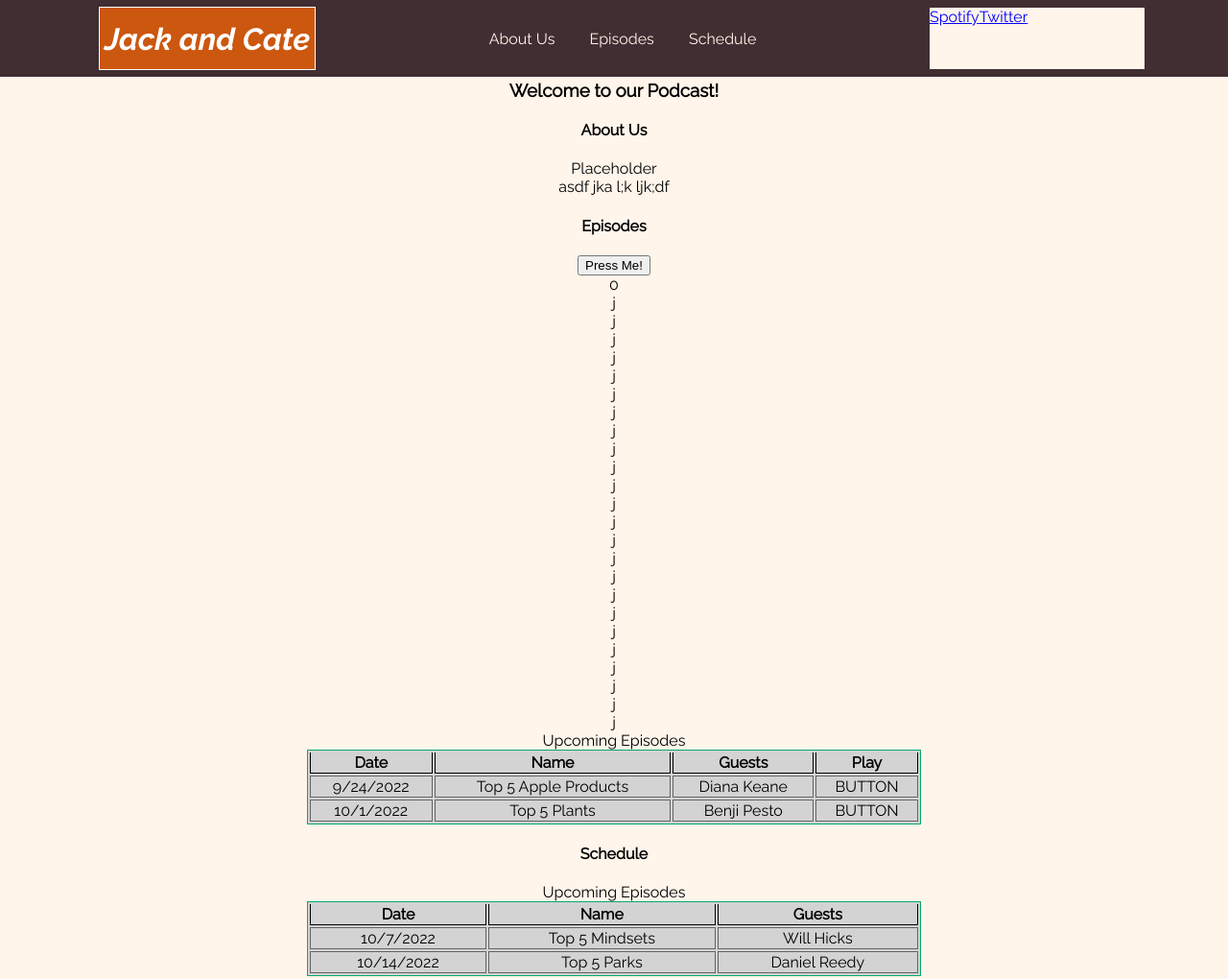
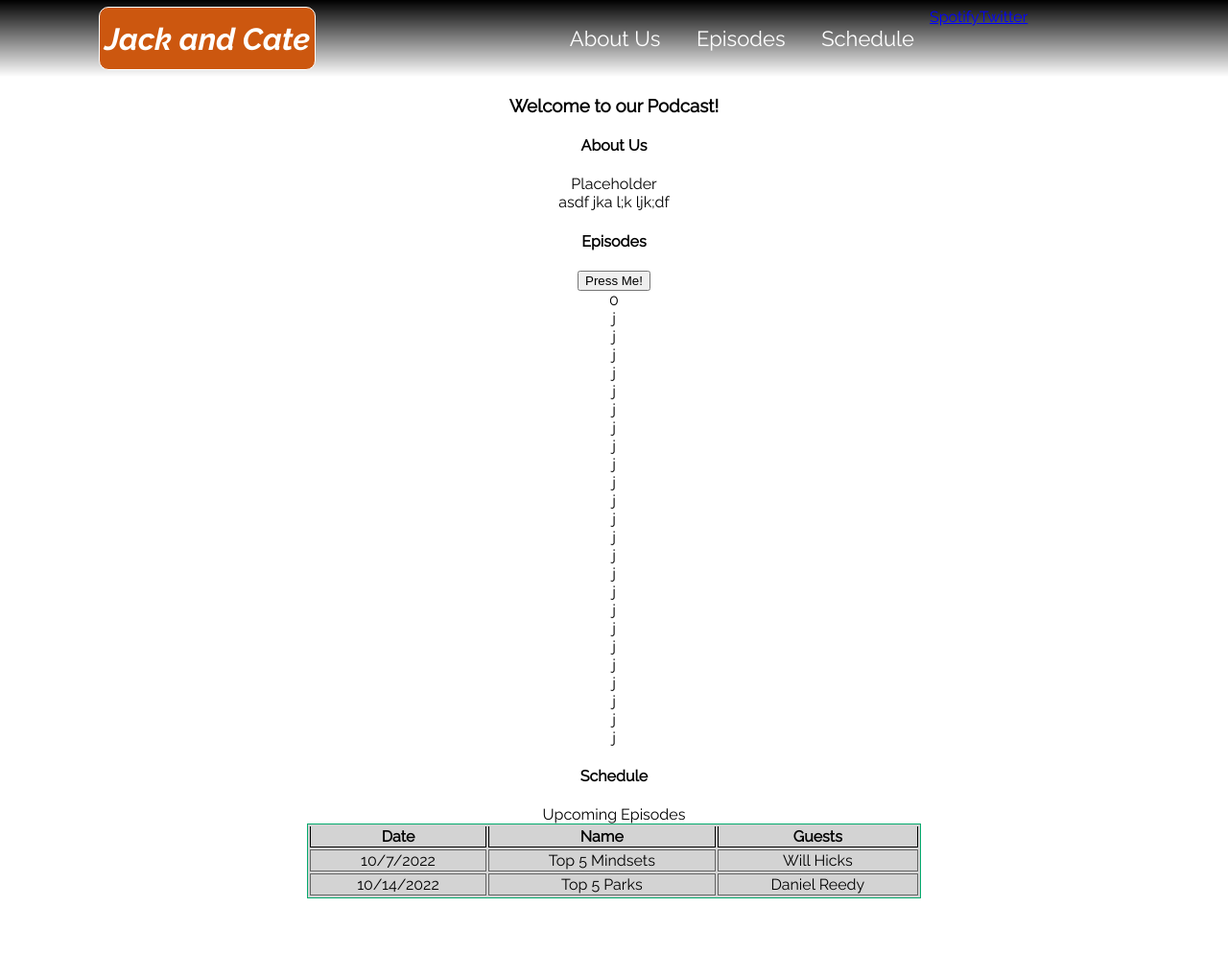
Before and after one commit to danielreedy21/Jack-and-Cate-PodcastWebApp, a plain HTML site: page index.html in a window 1280 px wide. Shown: the top 1020 px of the page at 96% size. Drawn offline with Linux system fonts and the light colour scheme.

Commit message:
Style changes

```diff
--- a/index.html
+++ b/index.html
@@ -13,7 +13,7 @@
     <link href="https://fonts.googleapis.com/css2?family=Abril+Fatface&family=Merriweather&family=Raleway:ital,wght@0,400;1,700&family=Roboto&display=swap" rel="stylesheet">
 
 
-    <title>Jack and Cate - Podcast</title>
+    <title>Fabulous Five Podcast</title>
 </head>
 
 
@@ -73,31 +73,6 @@
             <p>j</p>
             <p>j</p>
             <p>j</p>
-            <table>
-                <caption>Upcoming Episodes</caption>
-                <thead>
-                    <tr>
-                        <th id="col1">Date</th>
-                        <th id="col2">Name</th>
-                        <th id="col3">Guests</th>
-                        <th id="col4">Play</th>
-                    </tr>
-                </thead>
-                <tbody>
-                    <tr>
-                        <td headers="col1">9/24/2022</td>
-                        <td headers="col2">Top 5 Apple Products</td>
-                        <td headers="col3">Diana Keane</td>
-                        <td headers="col4">BUTTON</td>
-                    </tr>
-                    <tr>
-                        <td headers="col1">10/1/2022</td>
-                        <td headers="col2">Top 5 Plants</td>
-                        <td headers="col3">Benji Pesto</td>
-                        <td headers="col4">BUTTON</td>
-                    </tr>
-                </tbody>
-            </table>
         </section>
         <section>
             <h4>Schedule</h4>
--- a/styles.css
+++ b/styles.css
@@ -1,5 +1,5 @@
 body {
-    background-color: #FFF5EA;
+    background-color: white;
     align-content: center;
     margin:0;
     text-align: center;
@@ -11,7 +11,8 @@ body {
 header {
     height: 4rem;
     width: 100%;
-    background-color: #402E32;
+    /* background-color: black; */
+    background-image: linear-gradient(rgba(0,0,0,1), rgba(0,0,0,0));
 
     /* align items centrally */
     display: flex;
@@ -31,10 +32,15 @@ header {
     overscroll-behavior-y: none;
 }
 
+header.isScrolled {
+
+}
+
 
 /* for the podcast logo */
 .titleBackground {
     background-color: #CC570F;
+    border-radius: 10px;
 
     text-align: center;
     font-family: Helvetica, sans-serif;
@@ -50,7 +56,7 @@ header {
     justify-content: center;
     align-items: center;
 
-    justify-self: left;
+    justify-self: flex-start;
 }
 .titleHeader {
     text-align: center;
@@ -64,8 +70,8 @@ header {
 /* wrapper for the section navigator */
 .betweenTitleNav {
     width: 50%;
-    color: #FFF5EA;
-    background-color: #402E32;
+    color: white;
+    font-size: 22px;
 
     /* align self centrally */
     justify-self: center;
@@ -78,6 +84,7 @@ header {
     list-style-type: none;
     margin: 0;
     padding: 0;
+    justify-self: flex-end;
 }
 .sectionsList li {
     display: inline;
@@ -85,15 +92,17 @@ header {
 .sectionButtons {
     padding: 14px 16px;
     transition: 0.2s;
+    border-radius: 10px;
 }
 .sectionButtons:hover {
-    background-color: #B6866E;
+    background-color: white;
+    color: black;
 }
 
 
 /* for the social media icons */
 .socialsContainer {
-    background-color: #FFF5EA;
+    /* background-color: white; */
     height: 4rem;
     width: 14rem;
     display: flex;
@@ -143,10 +152,10 @@ td {
 
 main {
     padding-bottom: 1.5in;
-    padding-top: 4rem;
+    padding-top: 5rem;
 }
 footer {
-    background-color: #402E32;
+    background-color: black;
     color: white;
     height:2in;
     padding-top: 50px;
```
